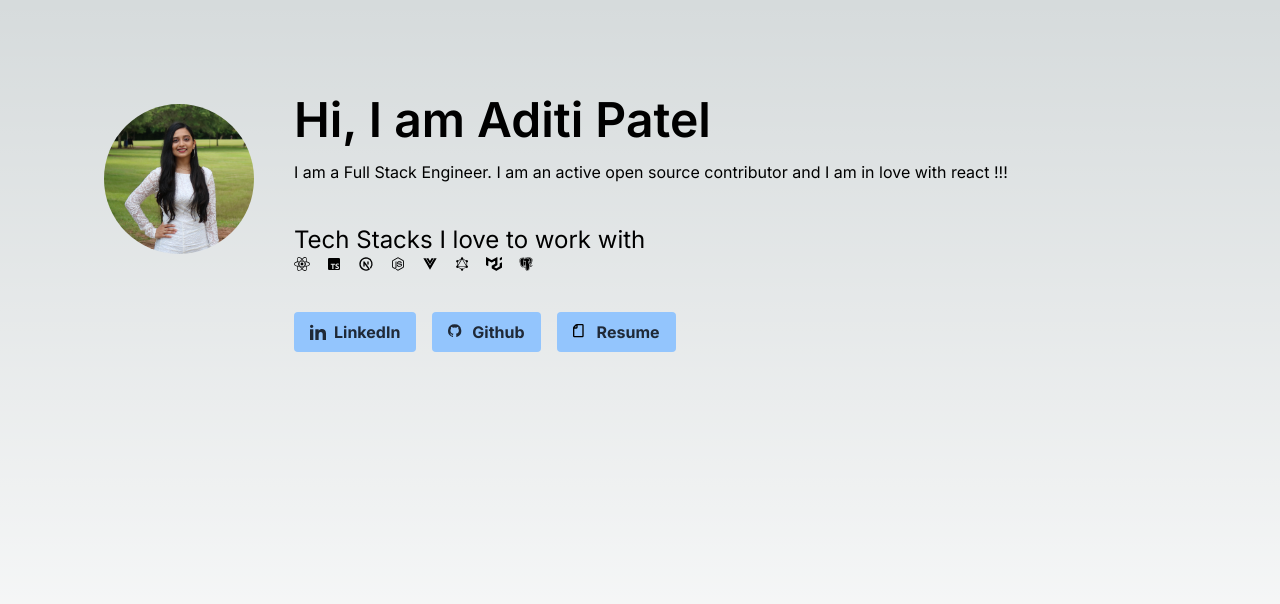
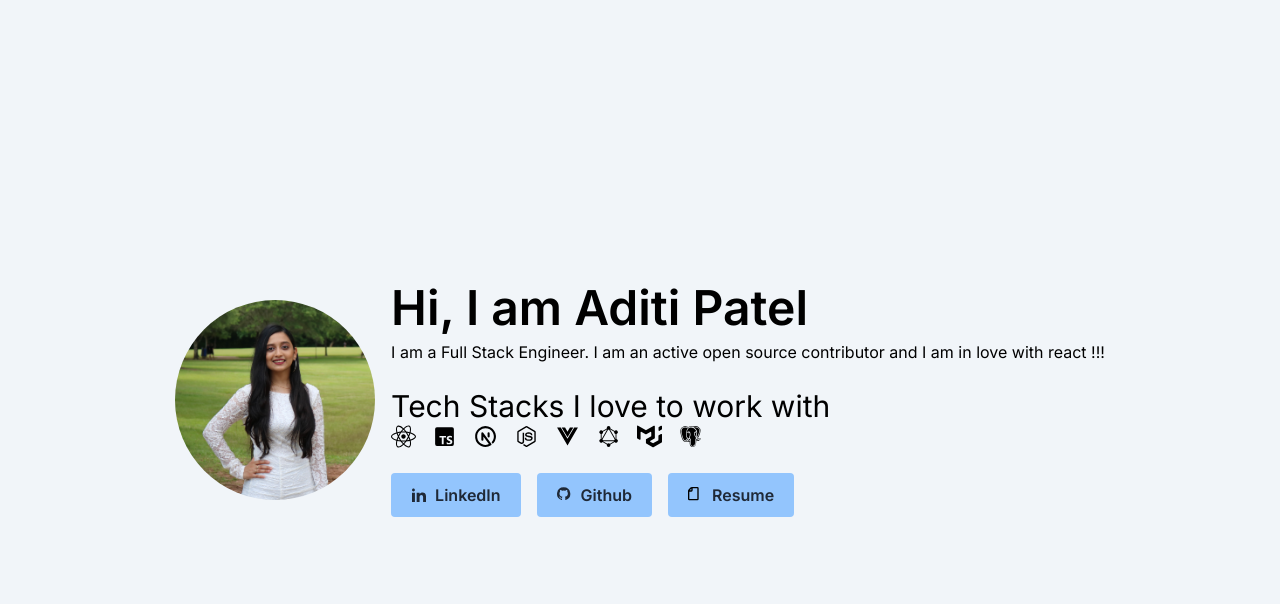
Before and after one commit to aditipatelpro/aditipatelpro-site, a Next.js app: page / in a window 1280 px wide. Shown: the top 604 px of the page. Built offline with nearby package versions, Linux system fonts and the light colour scheme.

Commit message:
feat: center alinged contents

```diff
--- a/src/app/page.js
+++ b/src/app/page.js
@@ -8,43 +8,43 @@ import Link from 'next/link';
 
 export default function Home() {
   return (
-    <div className="flex min-h-screen space-x-8  p-24">
+    <div className="flex flex-wrap h-screen w-screen bg-slate-100 justify-center items-center min-w-300 gap-4 p-12">
       <div>
         <Image
             src={profilePic}
-            width={150}
-            height={150}
+            width={200}
+            height={200}
             alt="My picture"
-            className='rounded-full m-2'
+            className='rounded-full'
           />
       </div>
-      <div className='flex flex-col space-y-10'>
-        <div className='flex items-center space-x-4'>
 
-          <div className='flex flex-col space-y-4'>
-            <h1 className='text-5xl font-semibold'>Hi, I am Aditi Patel</h1>
-            <p className='text-l'>I am a Full Stack Engineer. I am an active open source contributor and I am in love with react !!!</p>
+      <div className='block space-y-6'>
+        <div className='flex flex-col  h-200 gap-2'>
+          <h1 className='text-4xl sm:text-5xl font-semibold'>Hi, I am Aditi Patel</h1>
+          <p className='text-l'>I am a Full Stack Engineer. I am an active open source contributor and I am in love with react !!!</p>
+        </div>
+
+        <div>
+          <p className='text-3xl'> Tech Stacks I love to work with</p>
+          <div className='flex flex-wrap gap-4'>
+            <FaReact size={'25'}/>
+            <BiLogoTypescript size={'25'}/>
+            <TbBrandNextjs size={'25'}/>
+            <BiLogoNodejs size={'25'}/>
+            <BiLogoVuejs size={'25'} />
+            <BiLogoGraphql size={'25'}/>
+            <SiMui size={'25'}/>
+            <BiLogoPostgresql size={'25'}/>
           </div>
         </div>
-        <div>
-          <p className='text-2xl'> Tech Stacks I love to work with</p>
-          <div className='flex space-x-4'>
-            <FaReact/>
-            <BiLogoTypescript/>
-            <TbBrandNextjs/>
-            <BiLogoNodejs/>
-            <BiLogoVuejs/>
-            <BiLogoGraphql/>
-            <SiMui/>
-            <BiLogoPostgresql/>
-          </div>
-        </div>
-        <div className='flex space-x-4'>
+
+        <div className='flex flex-wrap gap-4'>
             <Link href='https://www.linkedin.com/in/aditipatelpro/'>
-              <button className="bg-blue-300 text-gray-800 font-bold py-2 px-4 rounded inline-flex items-center">
+              <button className="bg-blue-300 text-gray-800 font-semibold px-5 py-2.5 rounded inline-flex items-center">
                   <svg
                     xmlns="http://www.w3.org/2000/svg"
-                    className="fill-current w-4 h-4 mr-2"
+                    className="fill-current w-4 h-3.5 mr-2"
                     fill="currentColor"
                     viewBox="0 0 24 24"
                     >
@@ -56,7 +56,7 @@ export default function Home() {
             </Link>
 
             <Link href='https://github.com/aditipatelpro'>
-              <button className="bg-blue-300 text-gray-800 font-bold py-2 px-4 rounded inline-flex items-center">
+              <button className="bg-blue-300 text-gray-800 font-semibold px-5 py-2.5 rounded inline-flex items-center">
                   <svg
                     className="fill-current w-4 h-4 mr-2"
                     aria-hidden="true"
@@ -70,7 +70,7 @@ export default function Home() {
             </Link>
 
           <a href="/resume.pdf" target='_blank'>
-            <button className="bg-blue-300 text-gray-800 font-bold py-2 px-4 rounded inline-flex items-center">
+            <button className="bg-blue-300 text-gray-800 font-semibold px-5 py-2.5 rounded inline-flex items-center">
               <svg
                   className="w-4 h-4 mr-2"
                   aria-hidden="true"
```
